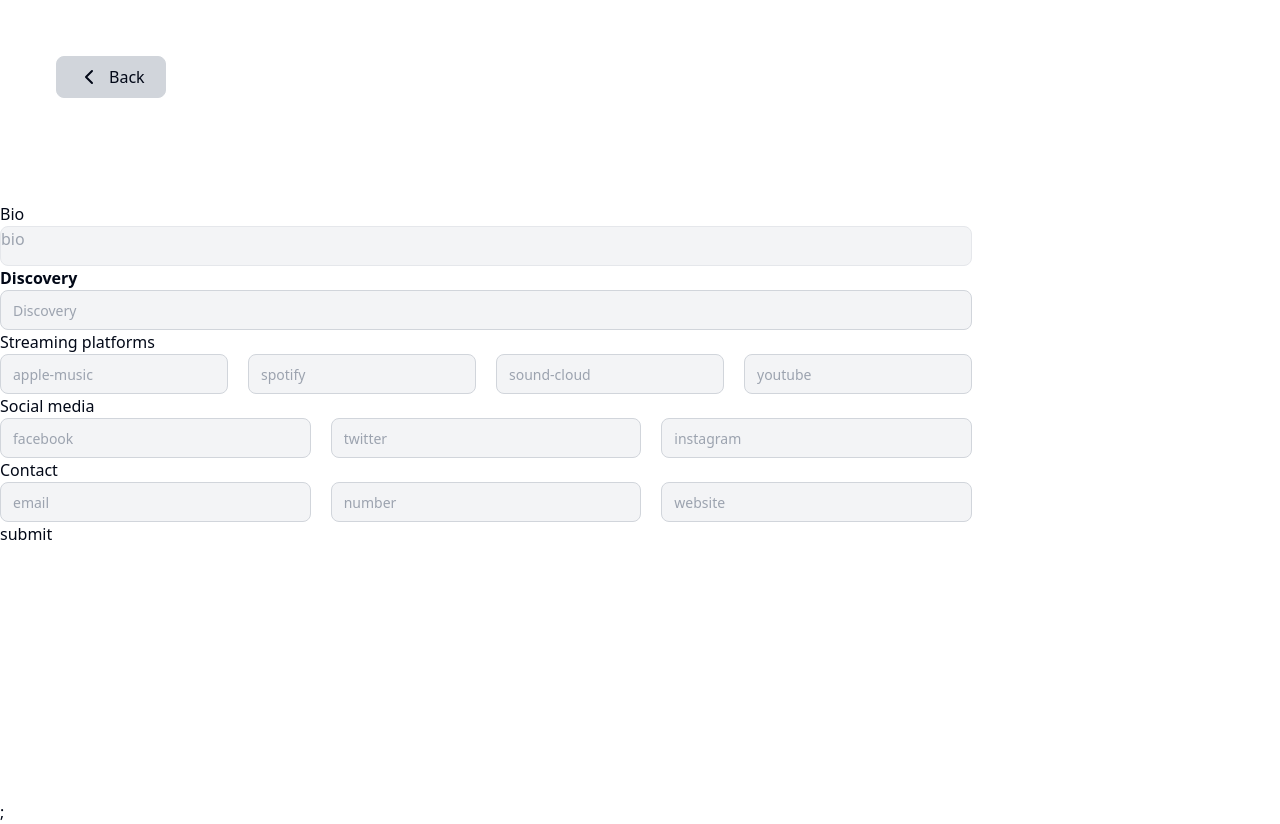
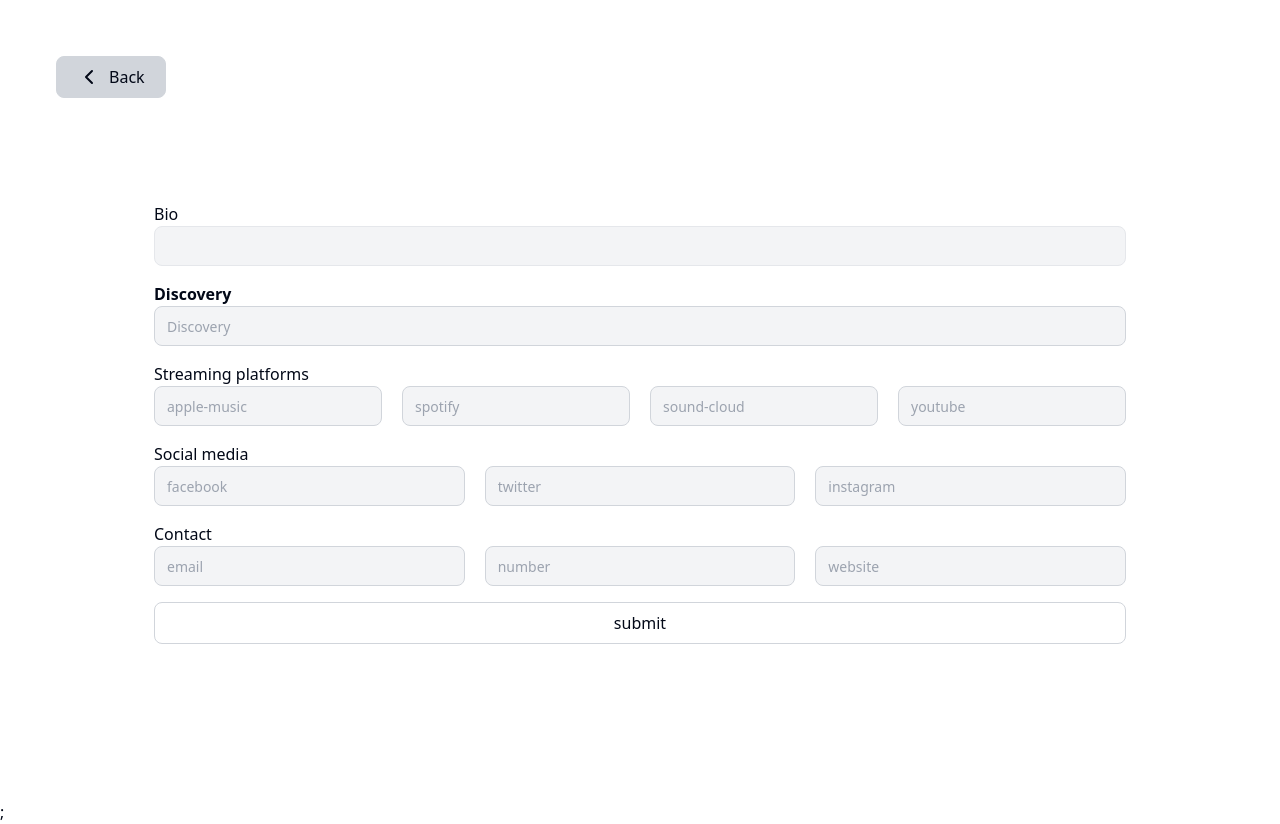
Before and after one commit to Jsmithseo/headlessSTLR, a Next.js app: page /profile/1/epk in a window 1280 px wide. Built offline with nearby package versions, Linux system fonts and the light colour scheme; no server answers; the database is empty.

Commit message:
creating epk

```diff
--- a/components/Forms/epkForm.jsx
+++ b/components/Forms/epkForm.jsx
@@ -1,9 +1,9 @@
 import React from "react";
 import { useForm } from "react-hook-form";
 import Input from "../FormElements/Input";
-import TextArea from "../FormElements/TextArea";
+import { _postEPK } from "../../models/epk.model";
+import Button from "../button";
 
-import { Textarea } from "../ui/textarea";
 function EpkForm() {
   const form = useForm();
   const {
@@ -12,8 +12,8 @@ function EpkForm() {
     formState: { errors },
   } = form;
 
-  const processForm = (data) => {
-    const EpkForm = {
+  const processForm = async (data) => {
+    const epkForm = {
       bio: data.bio,
       discovery: data.discovery,
       streamingPlatforms: {
@@ -28,11 +28,21 @@ function EpkForm() {
         website: data.website,
       },
     };
-    console.log(EpkForm);
+    console.log(epkForm);
+    try {
+      const response = await _postEPK(epkForm);
+      console.log(response);
+    } catch (error) {
+      console.log(error);
+    }
   };
+
   return (
-    <div className="w-full flex items-center self-center">
-      <form onSubmit={handleSubmit(processForm)}>
+    <div className="w-full flex items-center  justify-center">
+      <form
+        onSubmit={handleSubmit(processForm)}
+        className="flex flex-col gap-4"
+      >
         <div>
           <label htmlFor="bio">Bio</label>
           <textarea
@@ -41,7 +51,6 @@ function EpkForm() {
             type="text"
             rows={3}
             cols={40}
-            placeholder="bio"
             {...register("bio", { required: true })}
             className="flex h-10 w-full items-center overflow-clip rounded-lg border border-gray-200 text-base outline duration-150 outline-none bg-gray-100"
             errors={errors}
@@ -143,7 +152,7 @@ function EpkForm() {
           </div>
         </div>
 
-        <button>submit</button>
+        <Button className="flex flex-row gap-2 bg-black">submit</Button>
       </form>
     </div>
   );
--- a/models/epk.model.ts
+++ b/models/epk.model.ts
@@ -3,7 +3,7 @@ import { db } from "../config/firebase";
 import { _getUserByEmail } from "./user.model";
 import { collection, addDoc } from "firebase/firestore";
 
-export async function postEPK(data: epkData) {
+export async function _postEPK(data: epkData) {
   try {
     const docRef = await addDoc(
       collection(db, "electronic-package-kits"),
```
